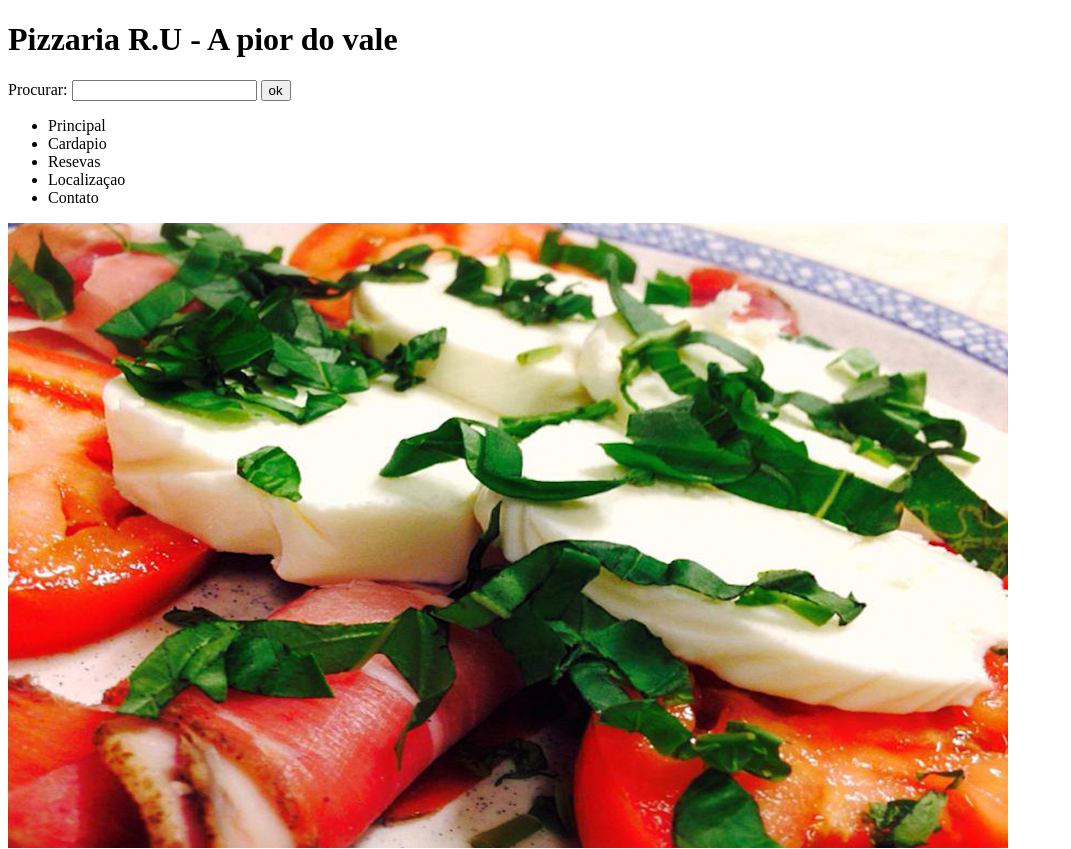
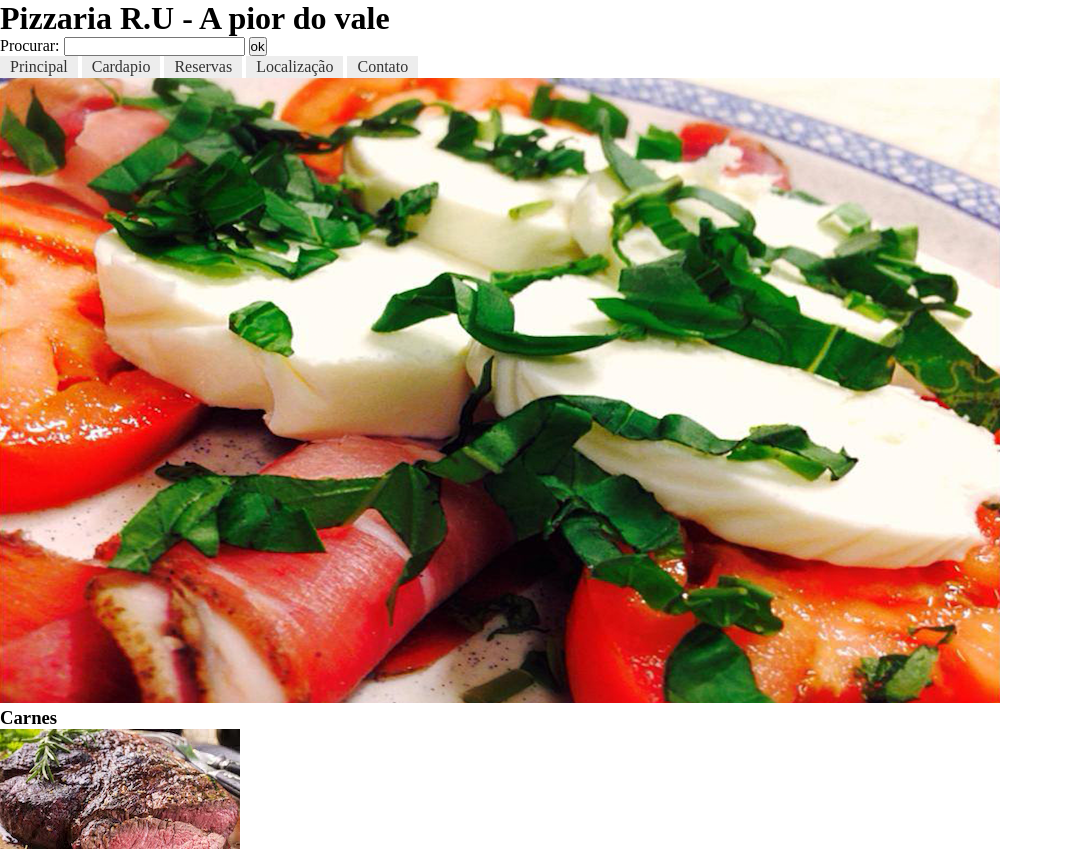
Before and after one commit to lucaasaragao/Projeto_Avancado_AT1, a plain HTML site: page index.html in a window 1280 px wide. Shown: the top 849 px of the page, without its empty margins (0-1071 px from the left). Drawn offline with Linux system fonts and the light colour scheme.

Commit message:
Menu lateral- estilização do menu

```diff
--- a/css/estilo.css
+++ b/css/estilo.css
@@ -0,0 +1,29 @@
+/*RESET PAGINA*/
+*{
+	margin: 0;
+	padding: 0;
+}
+
+.menu menu ul{
+	background-color: #EDEDED;
+	list-style: none;
+}
+
+.menu ul li {
+	display: inline;
+}
+
+.menu ul li a {
+	padding: 2px 10px;
+	display: inline-block;
+	text-decoration: none;
+	background-color: #EDEDED;
+	color: #333;
+}
+
+/* Inicio do grid */
+.container{
+	display: grid;
+	grid-template-rows: 1fr, 1fr, 1fr, 1fr;
+
+}
--- a/index.html
+++ b/index.html
@@ -23,11 +23,11 @@
 
 	<div class="menu">
 		<ul>
-			<li>Principal</li>
-			<li>Cardapio</li>
-			<li>Resevas</li>
-			<li>Localizaçao</li>
-			<li>Contato</li>
+			<li><a href="#">Principal</a></li>
+			<li><a href="#">Cardapio</a></li>
+			<li><a href="#">Reservas</a></li>
+			<li><a href="#">Localização</a></li>
+			<li><a href="#">Contato</a></li>
 		</ul>
 	</div>
 
```
